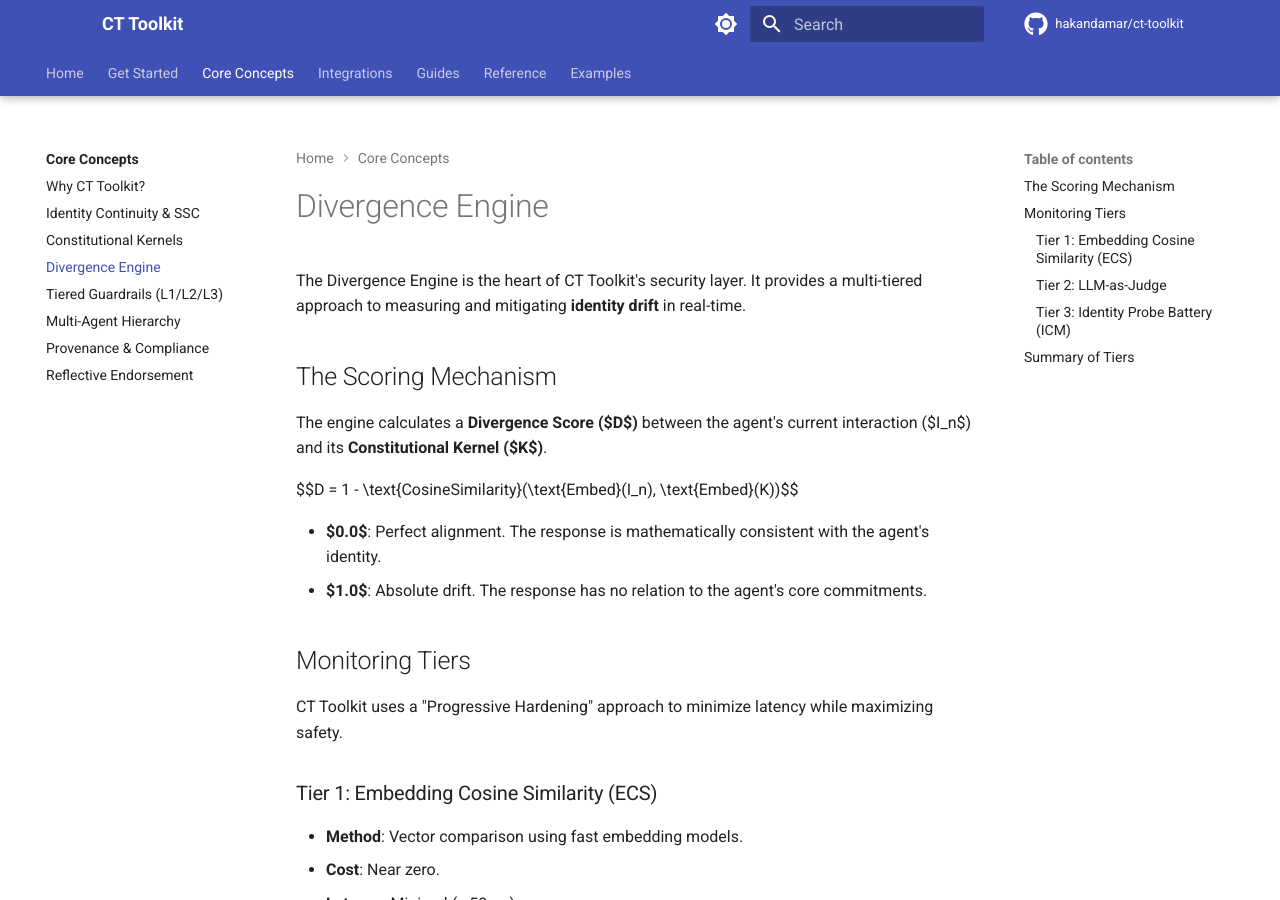
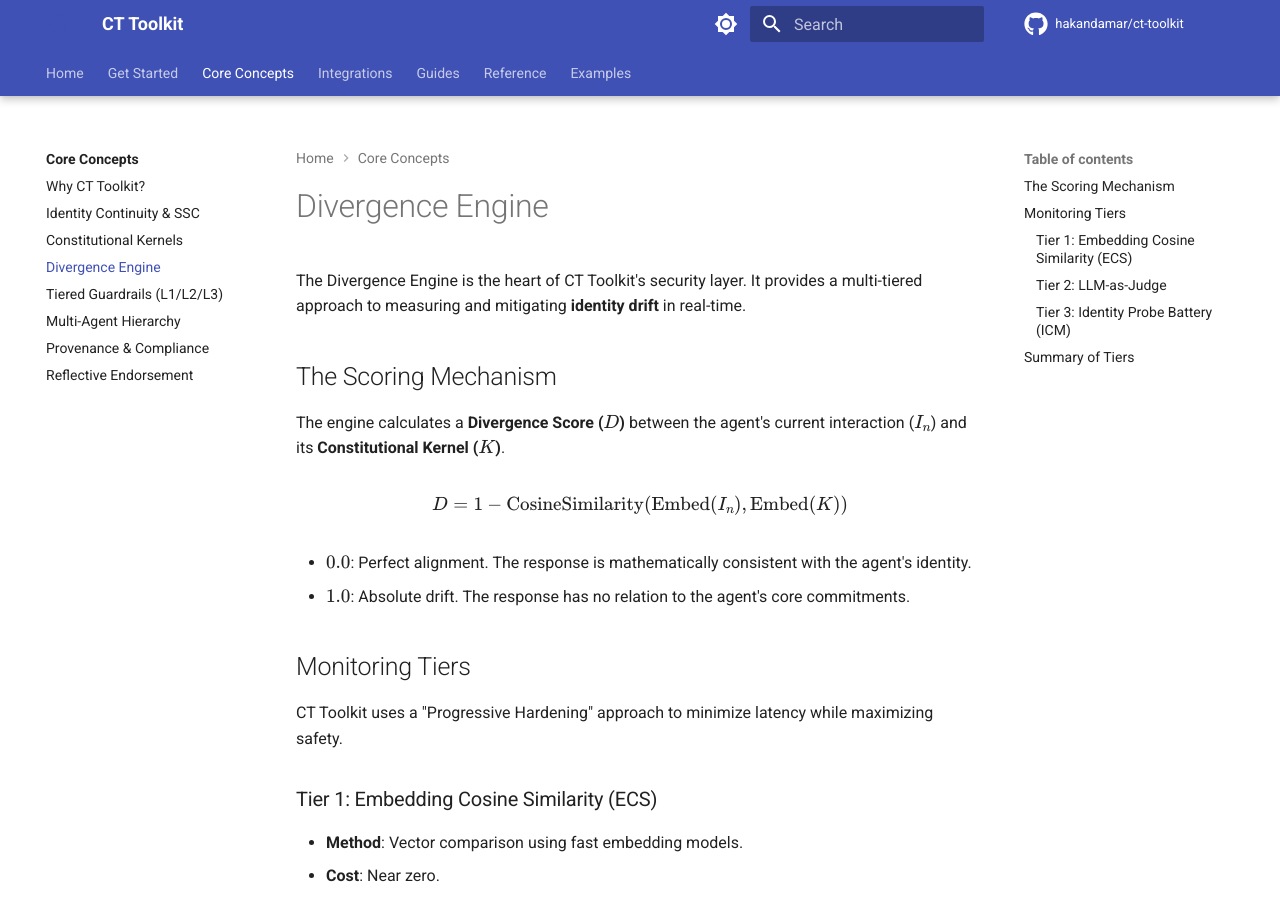
Before and after one commit to hakandamar/ct-toolkit, an MkDocs documentation site: the page built from website/docs/concepts/divergence.md, in a window 1280 px wide and 900 px high. Built offline with MkDocs 1.6.1 and Material for MkDocs 9.7.7, drawn with Linux system fonts in a browser that asks for light colours; comment, search, counter and statistics services are not loaded; the version menu is left out; some of the changed lines change nothing that is shown.

Commit message:
docs: fix math rendering with arithmatex and mathjax

```diff
--- a/website/docs/concepts/divergence.md
+++ b/website/docs/concepts/divergence.md
@@ -4,12 +4,12 @@
 
 ## The Scoring Mechanism
 
-The engine calculates a **Divergence Score ($D$)** between the agent's current interaction ($I_n$) and its **Constitutional Kernel ($K$)**.
+The engine calculates a **Divergence Score (\(D\))** between the agent's current interaction (\(I_n\)) and its **Constitutional Kernel (\(K\))**.
 
-$$D = 1 - \text{CosineSimilarity}(\text{Embed}(I_n), \text{Embed}(K))$$
+\[D = 1 - \text{CosineSimilarity}(\text{Embed}(I_n), \text{Embed}(K))\]
 
--   **$0.0$**: Perfect alignment. The response is mathematically consistent with the agent's identity.
--   **$1.0$**: Absolute drift. The response has no relation to the agent's core commitments.
+-   **\(0.0\)**: Perfect alignment. The response is mathematically consistent with the agent's identity.
+-   **\(1.0\)**: Absolute drift. The response has no relation to the agent's core commitments.
 
 ## Monitoring Tiers
 
--- /dev/null
+++ b/website/docs/javascripts/mathjax.js
@@ -0,0 +1,12 @@
+window.MathJax = {
+  tex: {
+    inlineMath: [["\\(", "\\)"]],
+    displayMath: [["\\[", "\\]"]],
+    processEscapes: true,
+    processEnvironments: true
+  },
+  options: {
+    ignoreHtmlClass: ".*|",
+    processHtmlClass: "arithmatex"
+  }
+};
--- a/website/mkdocs.yml
+++ b/website/mkdocs.yml
@@ -84,6 +84,8 @@
       emoji_generator: !!python/name:material.extensions.emoji.to_svg
   - toc:
       permalink: true
+  - pymdownx.arithmatex:
+      generic: true
 
 plugins:
   - search:
@@ -106,6 +108,11 @@
 
 extra_css:
   - assets/extra.css
+
+extra_javascript:
+  - javascripts/mathjax.js
+  - https://polyfill.io/v3/polyfill.min.js?features=es6
+  - https://cdn.jsdelivr.net/npm/mathjax@3/es5/tex-mml-chtml.js
 
 nav:
   - Home: index.md
```
